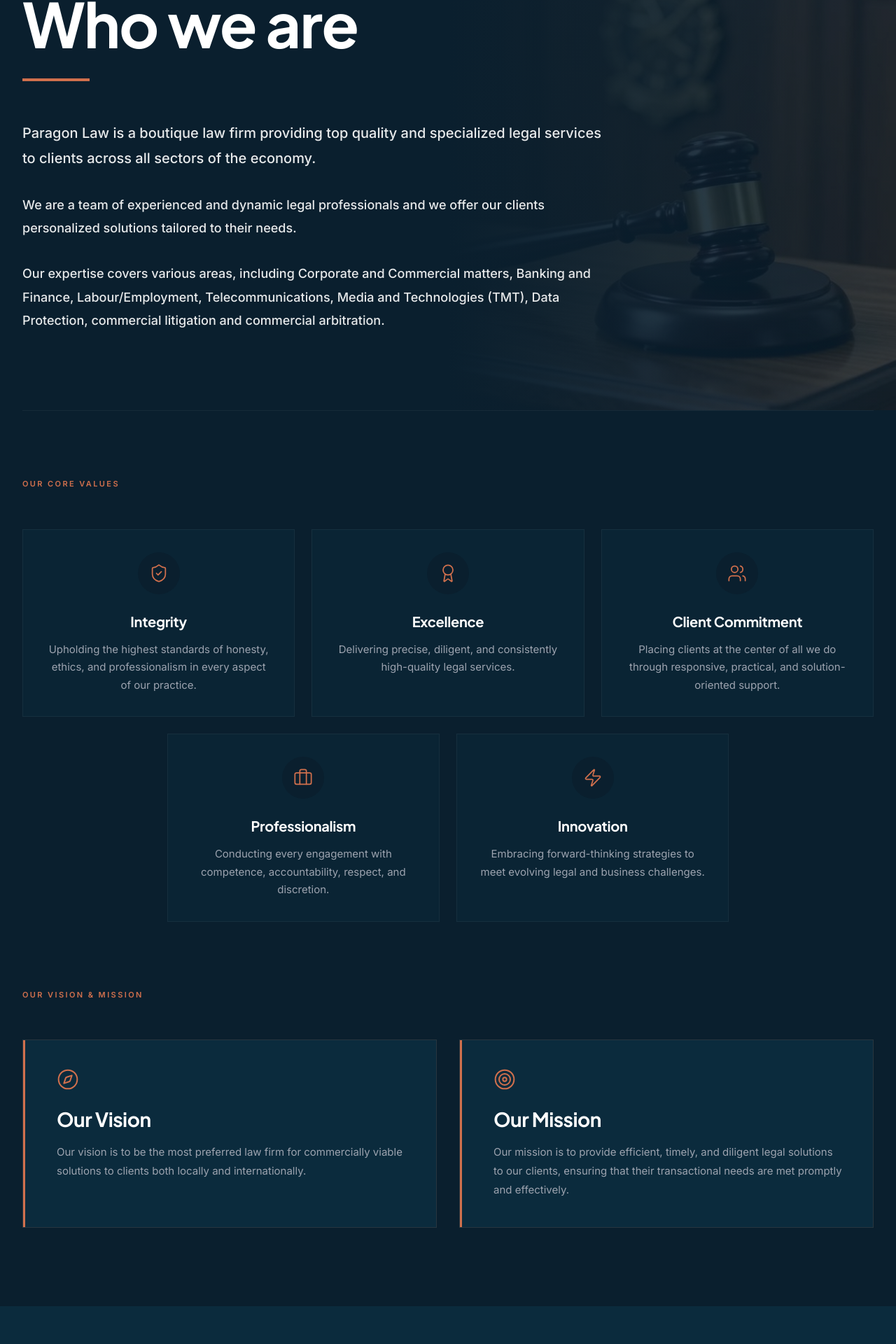
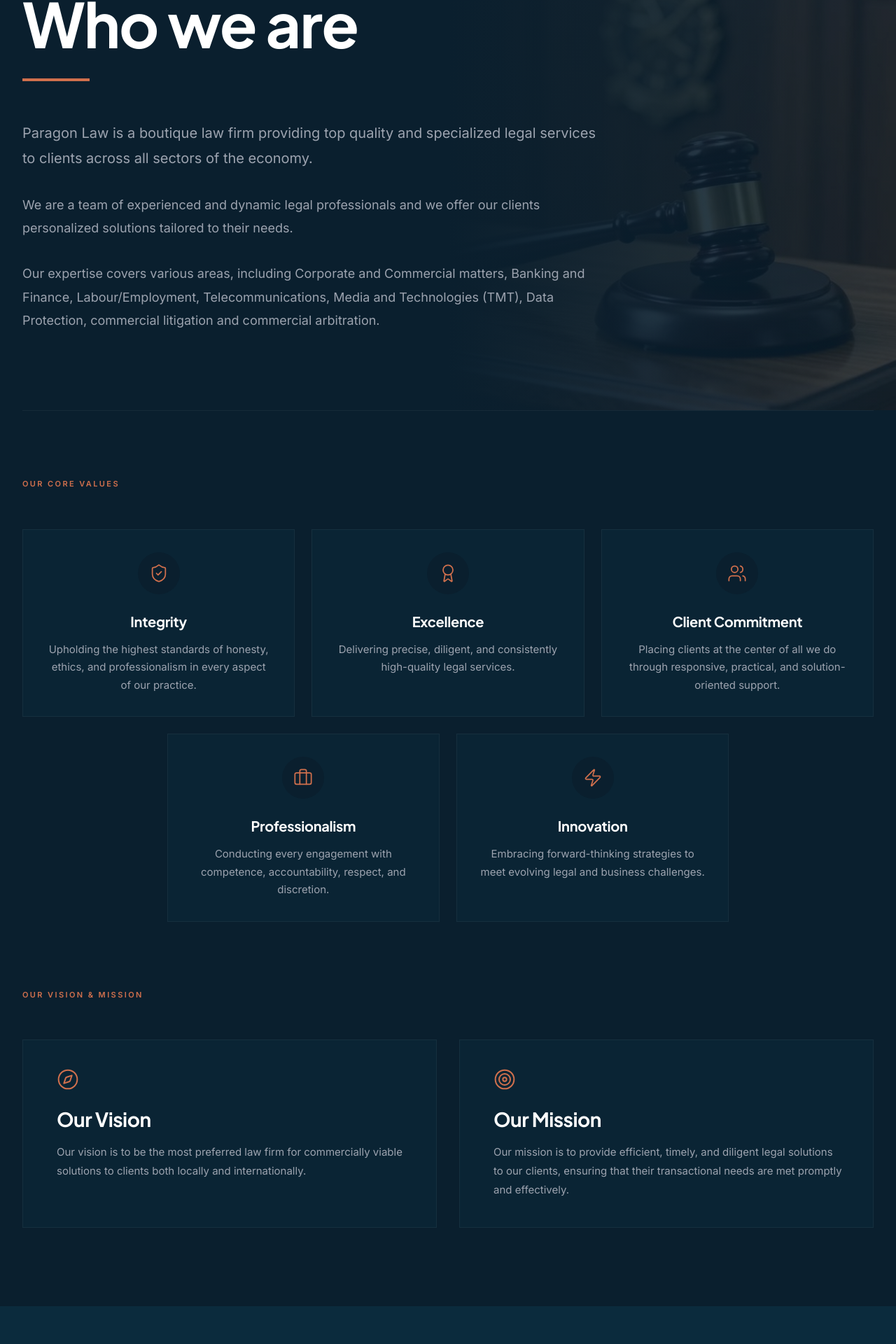
Before and after one commit to feezawinnie/PARAGON-LAW-platform, a React (Vite) app: page /about in a window 1280 px wide. Shown: the part 305-2225 px from the top of the page at 70% size. Built offline with nearby package versions, Linux system fonts and the light colour scheme; a web font is replaced by a local one.

Commit message:
chore: site updates on home and about pages

```diff
--- a/src/components/layout/SiteFooter.jsx
+++ b/src/components/layout/SiteFooter.jsx
@@ -42,7 +42,7 @@
               className="h-[120px] w-auto object-contain object-left"
             />
             <p className={`${textColor} text-[15px] leading-[1.7] max-w-[240px]`}>
-              Law firm based in Kigali, providing specialized legal services across
+              A Law Firm based in Kigali, providing specialized legal services across
               Rwanda and globally.
             </p>
           </div>
--- a/src/pages/AboutPage.jsx
+++ b/src/pages/AboutPage.jsx
@@ -88,17 +88,17 @@
 
             <Reveal direction="up" delay={0.25}>
               <div className="flex flex-col gap-8">
-                <p className={`text-[18px] md:text-[20px] leading-[1.8] font-medium ${isDark ? "text-white/90" : "text-[#0a1f2e]/90"}`}>
+                <p className={`text-[18px] md:text-[20px] leading-[1.8] ${bodyColor}`}>
                   Paragon Law is a boutique law firm providing top quality and
                   specialized legal services to clients across all sectors of the
                   economy.
                 </p>
-                <p className={`text-[18px] leading-[1.85] font-medium ${isDark ? "text-white/90" : "text-[#0a1f2e]/90"}`}>
+                <p className={`text-[18px] leading-[1.85] ${bodyColor}`}>
                   We are a team of experienced and dynamic legal professionals
                   and we offer our clients personalized solutions tailored to
                   their needs.
                 </p>
-                <p className={`text-[18px] leading-[1.85] font-medium ${isDark ? "text-white/90" : "text-[#0a1f2e]/90"}`}>
+                <p className={`text-[18px] leading-[1.85] ${bodyColor}`}>
                   Our expertise covers various areas, including Corporate and
                   Commercial matters, Banking and Finance, Labour/Employment,
                   Telecommunications, Media and Technologies (TMT), Data
@@ -166,12 +166,15 @@
           <div className="grid grid-cols-1 md:grid-cols-2 gap-6 md:gap-8">
             <Reveal direction="left" delay={0.08}>
               <div
-                className={`relative flex flex-col h-full p-10 overflow-hidden ${isDark
-                  ? "bg-[#0b2b3d] border border-[rgba(209,112,77,0.15)]"
-                  : "bg-white border border-gray-100 shadow-sm"
+                className={`group relative flex flex-col h-full p-10 overflow-hidden transition-all duration-500 ${isDark
+                  ? "bg-[#0b2b3d]/40 border border-white/5 hover:border-[#d1704d]/40"
+                  : "bg-white border border-gray-100 hover:border-[#d1704d]/30 hover:shadow-xl hover:shadow-[#d1704d]/5"
                   }`}
               >
-                <div className="absolute left-0 top-0 bottom-0 w-[3px] bg-[#d1704d]" />
+                <div
+                  className="absolute left-0 top-0 bottom-0 w-[3px] bg-[#d1704d] scale-y-0 group-hover:scale-y-100 transition-transform duration-500 ease-out"
+                  style={{ transformOrigin: "top" }}
+                />
                 <div className="flex flex-col gap-6 pl-2">
                   <div className="text-[#d1704d]">
                     <Compass size={32} strokeWidth={1.5} />
@@ -192,12 +195,15 @@
 
             <Reveal direction="right" delay={0.16}>
               <div
-                className={`relative flex flex-col h-full p-10 overflow-hidden ${isDark
-                  ? "bg-[#0b2b3d] border border-[rgba(209,112,77,0.15)]"
-                  : "bg-white border border-gray-100 shadow-sm"
+                className={`group relative flex flex-col h-full p-10 overflow-hidden transition-all duration-500 ${isDark
+                  ? "bg-[#0b2b3d]/40 border border-white/5 hover:border-[#d1704d]/40"
+                  : "bg-white border border-gray-100 hover:border-[#d1704d]/30 hover:shadow-xl hover:shadow-[#d1704d]/5"
                   }`}
               >
-                <div className="absolute left-0 top-0 bottom-0 w-[3px] bg-[#d1704d]" />
+                <div
+                  className="absolute left-0 top-0 bottom-0 w-[3px] bg-[#d1704d] scale-y-0 group-hover:scale-y-100 transition-transform duration-500 ease-out"
+                  style={{ transformOrigin: "top" }}
+                />
                 <div className="flex flex-col gap-6 pl-2">
                   <div className="text-[#d1704d]">
                     <Target size={32} strokeWidth={1.5} />
--- a/src/pages/HomePage.jsx
+++ b/src/pages/HomePage.jsx
@@ -69,16 +69,17 @@
                 className={`mt-8 text-[17px] md:text-[18px] leading-[1.75] max-w-[620px] ${isDark ? "text-[#9ca3af]" : "text-[#4b5563]"
                   }`}
               >
-                We offer comprehensive legal solutions, counsel, and assistance
-                for individuals and businesses, designed to advance your personal
-                and commercial objectives. Based in Kigali, we serve clients
-                across Rwanda and internationally, delivering strategic, reliable,
-                and results-driven legal support.
+                We are a Kigali-based legal practice that provides practical, reliable,
+                and client-focused support for personal and commercial matters. Our work
+                is grounded in professionalism, strict confidentiality, and a commitment
+                to helping clients make informed decisions. Whether you are an individual,
+                SME, NGO, or international investor, we combine local knowledge with
+                commercial sense to protect your interests and reduce legal risk.
               </p>
             </Reveal>
 
             <Reveal delay={0.38}>
-              <div className="mt-12">
+              <div className="mt-9">
                 <Link
                   to="/about"
                   className={`inline-flex items-center border-2 px-9 py-[18px] text-[13px] tracking-[1.4px] uppercase font-bold transition-all duration-300 ${isDark
```
